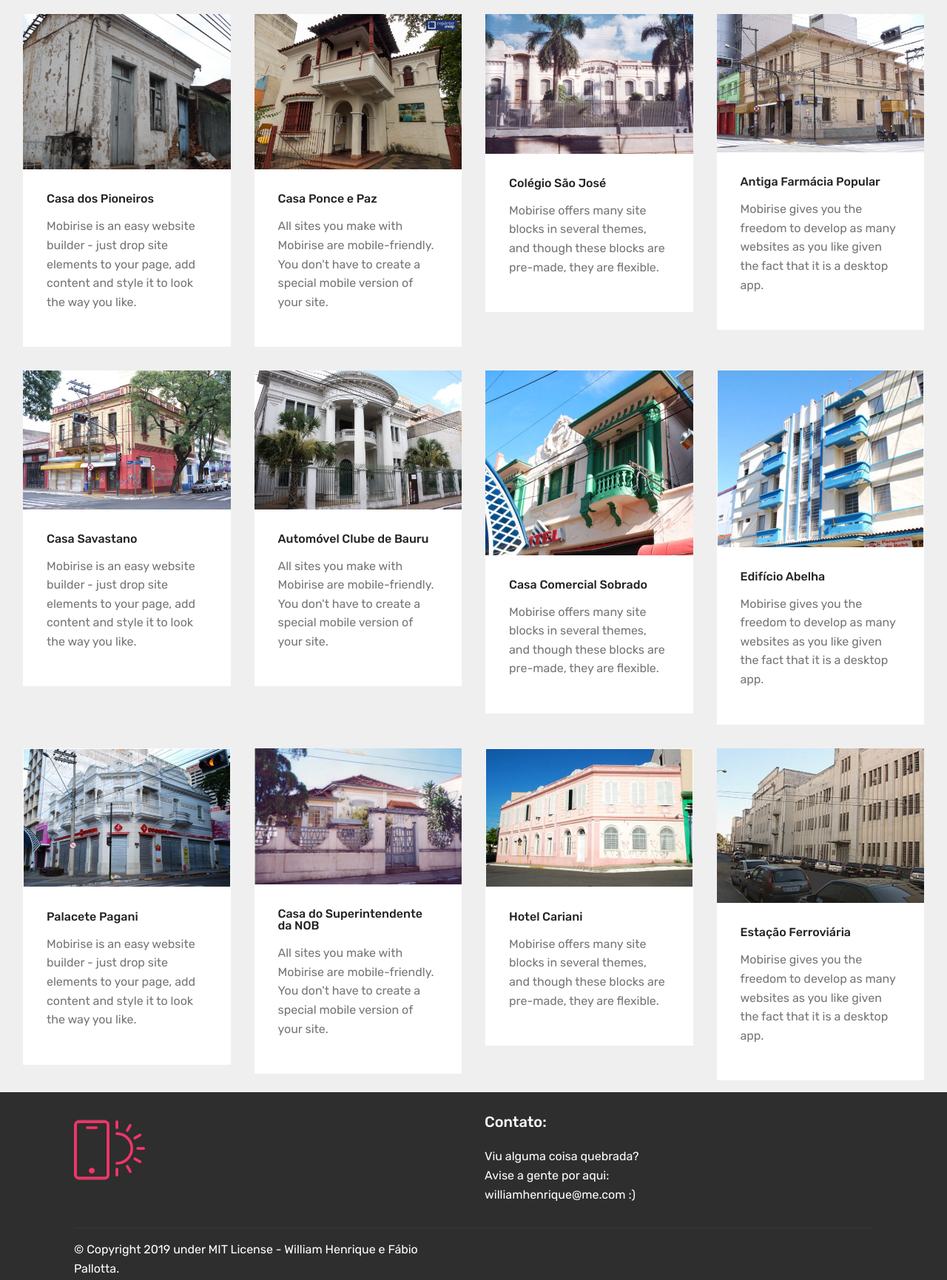
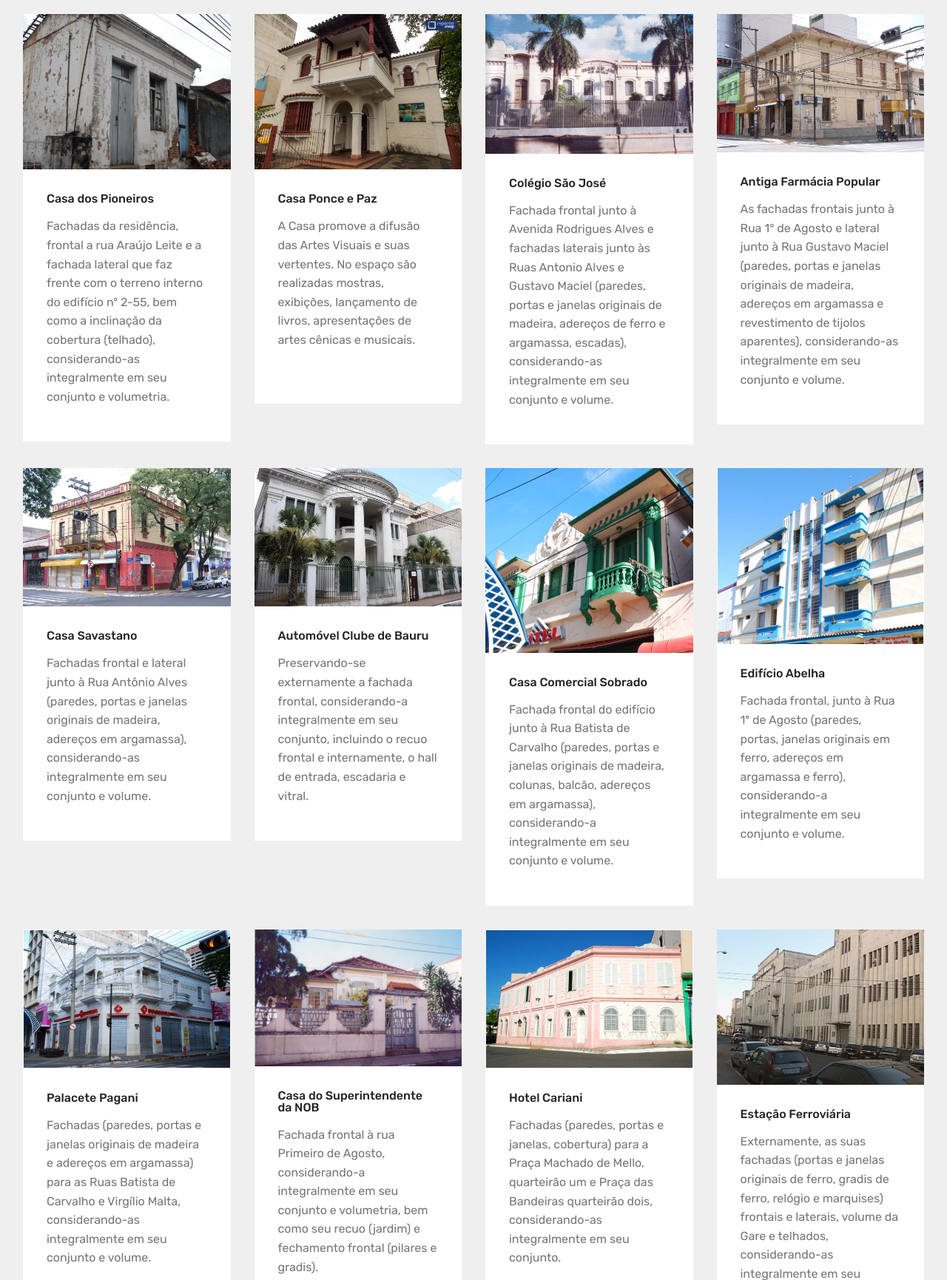
Before and after one commit to willsn0w/QRCode, a plain HTML site: page index.html in a window 1280 px wide. Shown: the part 827-2558 px from the top of the page at 74% size. Drawn offline with Linux system fonts and the light colour scheme; files whose address does not match are found by name.

Commit message:
inserido tudo as fachada em cada predio

```diff
--- a/index.html
+++ b/index.html
@@ -67,7 +67,7 @@
     </nav>
 </section>
 
-<section class="engine"><a href="https://mobirise.info/n">simple web templates</a></section><section class="cid-rIZZTK2TdD mbr-fullscreen mbr-parallax-background" id="header2-f">
+<section class="engine"><a href="https://mobirise.info/r">bootstrap template</a></section><section class="cid-rIZZTK2TdD mbr-fullscreen mbr-parallax-background" id="header2-f">
 
 
 
@@ -106,7 +106,7 @@
                     <div class="card-box">
                         <h4 class="card-title pb-3 mbr-fonts-style display-7">Casa dos Pioneiros</h4>
                         <p class="mbr-text mbr-fonts-style display-7">
-                            Mobirise is an easy website builder - just drop site elements to your page, add content and style it to look the way you like.
+                            Fachadas da residência, frontal a rua Araújo Leite e a fachada lateral que faz frente com o terreno interno do edifício nº 2-55, bem como a inclinação da cobertura (telhado), considerando-as integralmente em seu conjunto e volumetria.
                         </p>
                     </div>
                 </div>
@@ -119,9 +119,8 @@
                     </div>
                     <div class="card-box">
                         <h4 class="card-title pb-3 mbr-fonts-style display-7">Casa Ponce e Paz&nbsp;</h4>
-                        <p class="mbr-text mbr-fonts-style display-7">
-                            All sites you make with Mobirise are mobile-friendly. You don't have to create a special mobile version of your site.
-                        </p>
+                        <p class="mbr-text mbr-fonts-style display-7">A Casa promove a difusão das Artes Visuais e suas vertentes. No espaço são realizadas mostras, exibições, lançamento de livros, apresentações de artes cênicas e musicais.
+<br><br></p>
                     </div>
                 </div>
             </div>
@@ -134,7 +133,7 @@
                     <div class="card-box">
                         <h4 class="card-title pb-3 mbr-fonts-style display-7">Colégio São José &nbsp;&nbsp;</h4>
                         <p class="mbr-text mbr-fonts-style display-7">
-                            Mobirise offers many site blocks in several themes, and though these blocks are pre-made, they are flexible.
+                            Fachada frontal junto à Avenida Rodrigues Alves e fachadas laterais junto às Ruas Antonio Alves e Gustavo Maciel (paredes, portas e janelas originais de madeira, adereços de ferro e argamassa, escadas), considerando-as integralmente em seu conjunto e volume.
                         </p>
                     </div>
                 </div>
@@ -148,7 +147,7 @@
                     <div class="card-box">
                         <h4 class="card-title pb-3 mbr-fonts-style display-7">Antiga Farmácia Popular</h4>
                         <p class="mbr-text mbr-fonts-style display-7">
-                           Mobirise gives you the freedom to develop as many websites as you like given the fact that it is a desktop app.
+                           As fachadas frontais junto à Rua 1° de Agosto e lateral junto à Rua Gustavo Maciel (paredes, portas e janelas originais de madeira, adereços em argamassa e revestimento de tijolos aparentes), considerando-as integralmente em seu conjunto e volume.
                         </p>
                     </div>
                 </div>
@@ -174,7 +173,7 @@
                     <div class="card-box">
                         <h4 class="card-title pb-3 mbr-fonts-style display-7">Casa Savastano&nbsp;</h4>
                         <p class="mbr-text mbr-fonts-style display-7">
-                            Mobirise is an easy website builder - just drop site elements to your page, add content and style it to look the way you like.
+                            Fachadas frontal e lateral junto à Rua Antônio Alves (paredes, portas e janelas originais de madeira, adereços em argamassa), considerando-as integralmente em seu conjunto e volume.
                         </p>
                     </div>
                 </div>
@@ -188,7 +187,7 @@
                     <div class="card-box">
                         <h4 class="card-title pb-3 mbr-fonts-style display-7">Automóvel Clube de Bauru&nbsp;</h4>
                         <p class="mbr-text mbr-fonts-style display-7">
-                            All sites you make with Mobirise are mobile-friendly. You don't have to create a special mobile version of your site.
+                            Preservando-se externamente a fachada frontal, considerando-a integralmente em seu conjunto, incluindo o recuo frontal e internamente, o hall de entrada, escadaria e vitral.
                         </p>
                     </div>
                 </div>
@@ -202,7 +201,7 @@
                     <div class="card-box">
                         <h4 class="card-title pb-3 mbr-fonts-style display-7">Casa Comercial Sobrado&nbsp;</h4>
                         <p class="mbr-text mbr-fonts-style display-7">
-                            Mobirise offers many site blocks in several themes, and though these blocks are pre-made, they are flexible.
+                             Fachada frontal do edifício junto à Rua Batista de Carvalho (paredes, portas e janelas originais de madeira, colunas, balcão, adereços em argamassa), considerando-a integralmente em seu conjunto e volume.
                         </p>
                     </div>
                 </div>
@@ -216,7 +215,7 @@
                     <div class="card-box">
                         <h4 class="card-title pb-3 mbr-fonts-style display-7">Edifício Abelha</h4>
                         <p class="mbr-text mbr-fonts-style display-7">
-                           Mobirise gives you the freedom to develop as many websites as you like given the fact that it is a desktop app.
+                           Fachada frontal, junto à Rua 1º de Agosto (paredes, portas, janelas originais em ferro, adereços em argamassa e ferro), considerando-a integralmente em seu conjunto e volume.
                         </p>
                     </div>
                 </div>
@@ -242,7 +241,7 @@
                     <div class="card-box">
                         <h4 class="card-title pb-3 mbr-fonts-style display-7">Palacete Pagani</h4>
                         <p class="mbr-text mbr-fonts-style display-7">
-                            Mobirise is an easy website builder - just drop site elements to your page, add content and style it to look the way you like.
+                            Fachadas (paredes, portas e janelas originais de madeira e adereços em argamassa) para as Ruas Batista de Carvalho e Virgílio Malta, considerando-as integralmente em seu conjunto e volume.
                         </p>
                     </div>
                 </div>
@@ -256,7 +255,7 @@
                     <div class="card-box">
                         <h4 class="card-title pb-3 mbr-fonts-style display-7">Casa do Superintendente da NOB</h4>
                         <p class="mbr-text mbr-fonts-style display-7">
-                            All sites you make with Mobirise are mobile-friendly. You don't have to create a special mobile version of your site.
+                            Fachada frontal à rua Primeiro de Agosto, considerando-a integralmente em seu conjunto e volumetria, bem como seu recuo (jardim) e fechamento frontal (pilares e gradis).
                         </p>
                     </div>
                 </div>
@@ -270,7 +269,7 @@
                     <div class="card-box">
                         <h4 class="card-title pb-3 mbr-fonts-style display-7">Hotel Cariani</h4>
                         <p class="mbr-text mbr-fonts-style display-7">
-                            Mobirise offers many site blocks in several themes, and though these blocks are pre-made, they are flexible.
+                            Fachadas (paredes, portas e janelas, cobertura) para a Praça Machado de Mello, quarteirão um e Praça das Bandeiras quarteirão dois, considerando-as integralmente em seu conjunto.
                         </p>
                     </div>
                 </div>
@@ -284,7 +283,7 @@
                     <div class="card-box">
                         <h4 class="card-title pb-3 mbr-fonts-style display-7">Estação Ferroviária</h4>
                         <p class="mbr-text mbr-fonts-style display-7">
-                           Mobirise gives you the freedom to develop as many websites as you like given the fact that it is a desktop app.
+                           Externamente, as suas fachadas (portas e janelas originais de ferro, gradis de ferro, relógio e marquises) frontais e laterais, volume da Gare e telhados, considerando-as integralmente em seu conjunto e internamente o bem deve manter preservado o Saguão de entrada e a Gare.
                         </p>
                     </div>
                 </div>
@@ -306,7 +305,7 @@
             <div class="col-12 col-md-3">
                 <div class="media-wrap">
                     <a href="https://mobirise.co/">
-                        <img src="assets/images/logo26.png" alt="Mobirise" title="">
+                        <img src="assets/images/logo20.png" alt="Mobirise" title="">
                     </a>
                 </div>
             </div>
```
Also changed, not shown: 1 other file.
